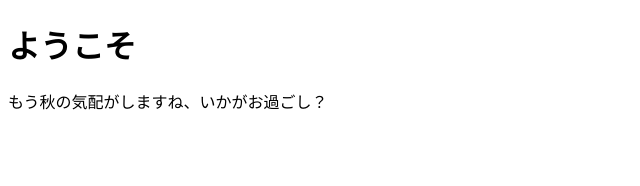
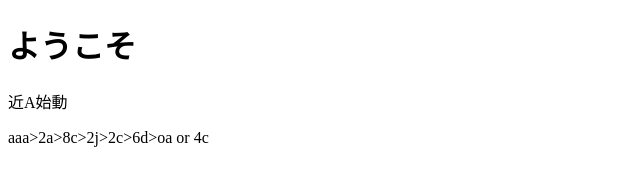
Before and after one commit to kibomasu/hp, a plain HTML site: page index.html in a window 1280 px wide. Shown: the whole page, without its empty margins (0-640 px from the left). Drawn offline with Linux system fonts and the light colour scheme.

Commit message:
近A始動追加

```diff
--- a/index.html
+++ b/index.html
@@ -5,6 +5,7 @@
     </head>
     <body>
         <h1>ようこそ</h1>
-        <p>もう秋の気配がしますね、いかがお過ごし？</p>
+        <p>近A始動</p>
+        <p>aaa>2a>8c>2j>2c>6d>oa or 4c</p>
     </body>
 </html>
```
